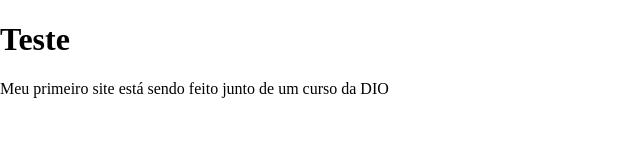
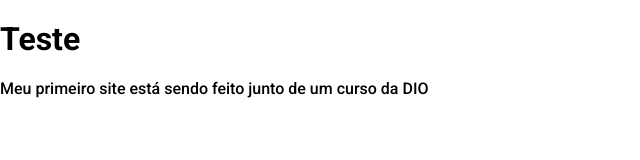
Before and after one commit to bhendon-soares/pokedex, a plain HTML site: page index.html in a window 1280 px wide. Shown: the whole page, without its empty margins (0-640 px from the left). Drawn offline with nearby package versions, Linux system fonts and the light colour scheme; the site is published under a folder, as on GitHub Pages, so addresses that start at the root find nothing.

Commit message:
fix: soluciona erro na fonte Roboto

```diff
--- a/index.html
+++ b/index.html
@@ -17,7 +17,7 @@
     <link href="https://fonts.googleapis.com/css2?family=Roboto:wght@100;300;500;700&display=swap" rel="stylesheet">
 
     <!-- Nosso CSS -->
-    <link rel="stylesheet" href="/assets/css/global.css">
+    <link rel="stylesheet" href="assets/css/global.css">
 </head>
 
 <body>
```
